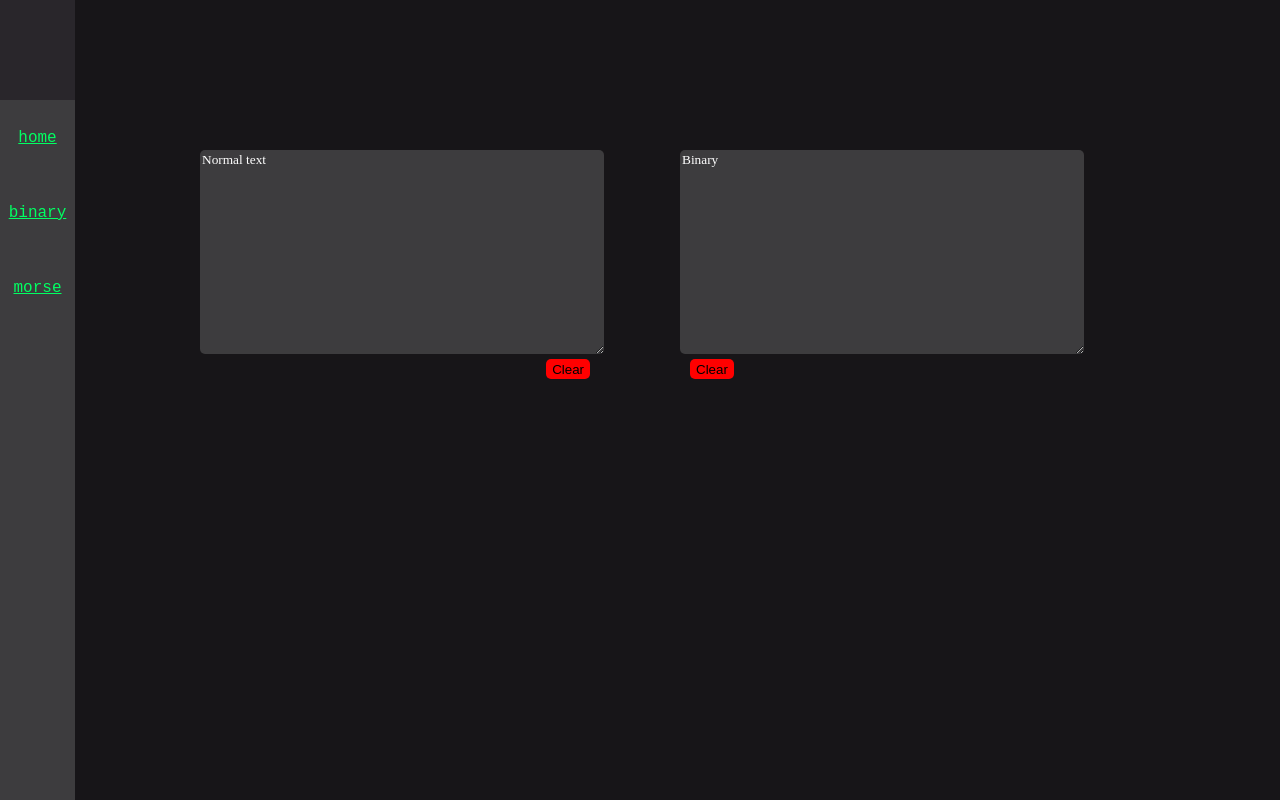
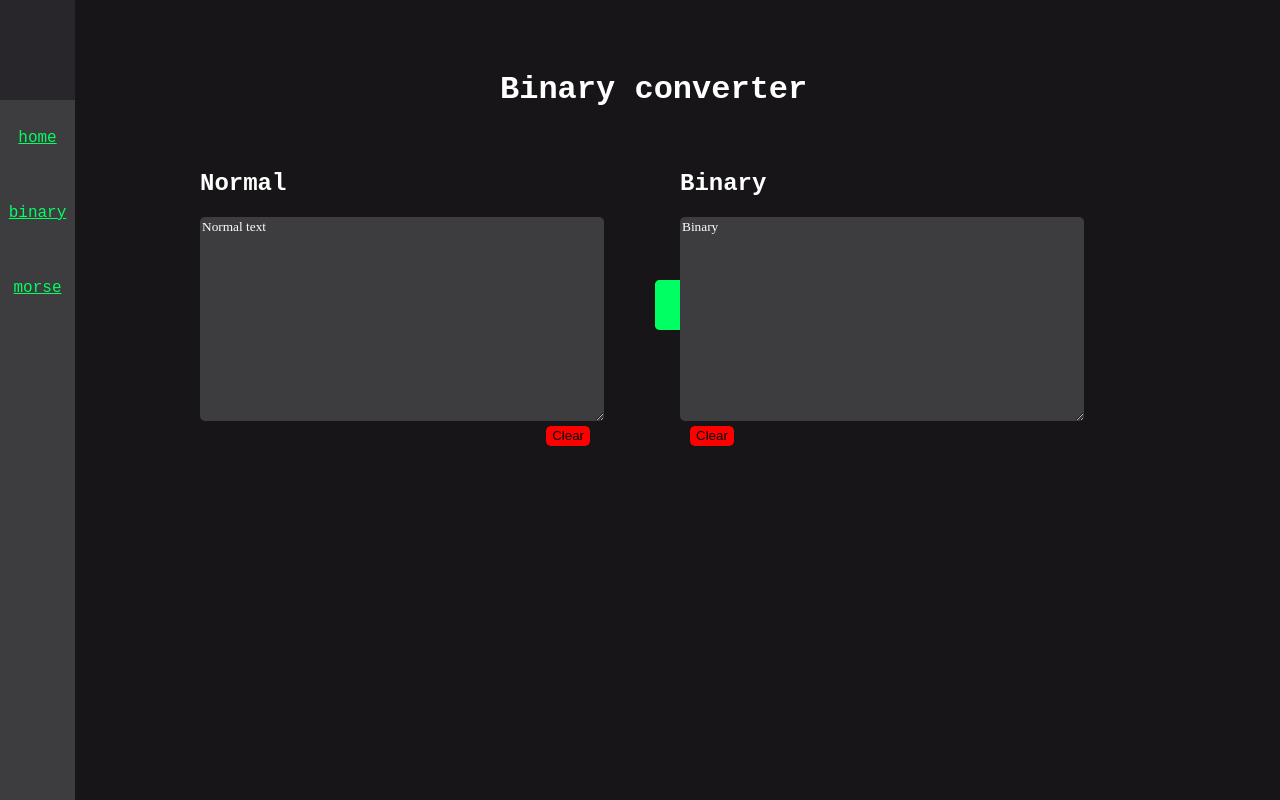
Before and after one commit to Jun1l1ll1/Encoder, a SvelteKit app: page /binary in a window 1280 px wide. Built offline with nearby package versions, Linux system fonts and the light colour scheme; a web font is replaced by a local one.

Commit message:
Made the titles, moved some stuff and started on the middle button

```diff
--- a/src/routes/binary/+page.svelte
+++ b/src/routes/binary/+page.svelte
@@ -3,18 +3,34 @@
     output = chypher
  -->
 
+<div class="title">
+    <h1>Binary converter</h1>
+</div>
+
 <div class="input br">
+    <h2>Normal</h2>
     <textarea class="input_input br bc_gray" id="input_text" rows="5" cols="33">Normal text</textarea>
     <button onclick="document.getElementById('input_text').value=''" class="input_del br" >Clear</button>
 </div>
 
+<div class="change br bc_color">
+    <button class="change_btn br bc_color"></button>
+</div>
+
 <div class="output br">
+    <h2>Binary</h2>
     <textarea class="output_input br bc_gray" id="output_text" rows="5" cols="33">Binary</textarea>
     <button onclick="document.getElementById('output_text').value=''" class="output_del br">Clear</button>
 
 </div>
 
 <style>
+    .title {
+        position: absolute;
+        top: 50px;
+        left: 500px;
+    }
+
     .input {
         height: 200px;
         width: 400px;
@@ -44,6 +60,24 @@
         background-color: tomato;
     } .input_del:active {
         background-color: red;
+    }
+
+    .change {
+        width: 50px;
+        height: 50px;
+        position: absolute;
+        top: 280px;
+        left: 655px;
+    }
+
+    .change_btn {
+        width: 50px;
+        height: 50px;
+        border: none;
+    } .change_btn:hover {
+        background-color: lightgreen;
+    } .change_btn:active {
+        background-color: #00FF62;
     }
 
     .output {
```
